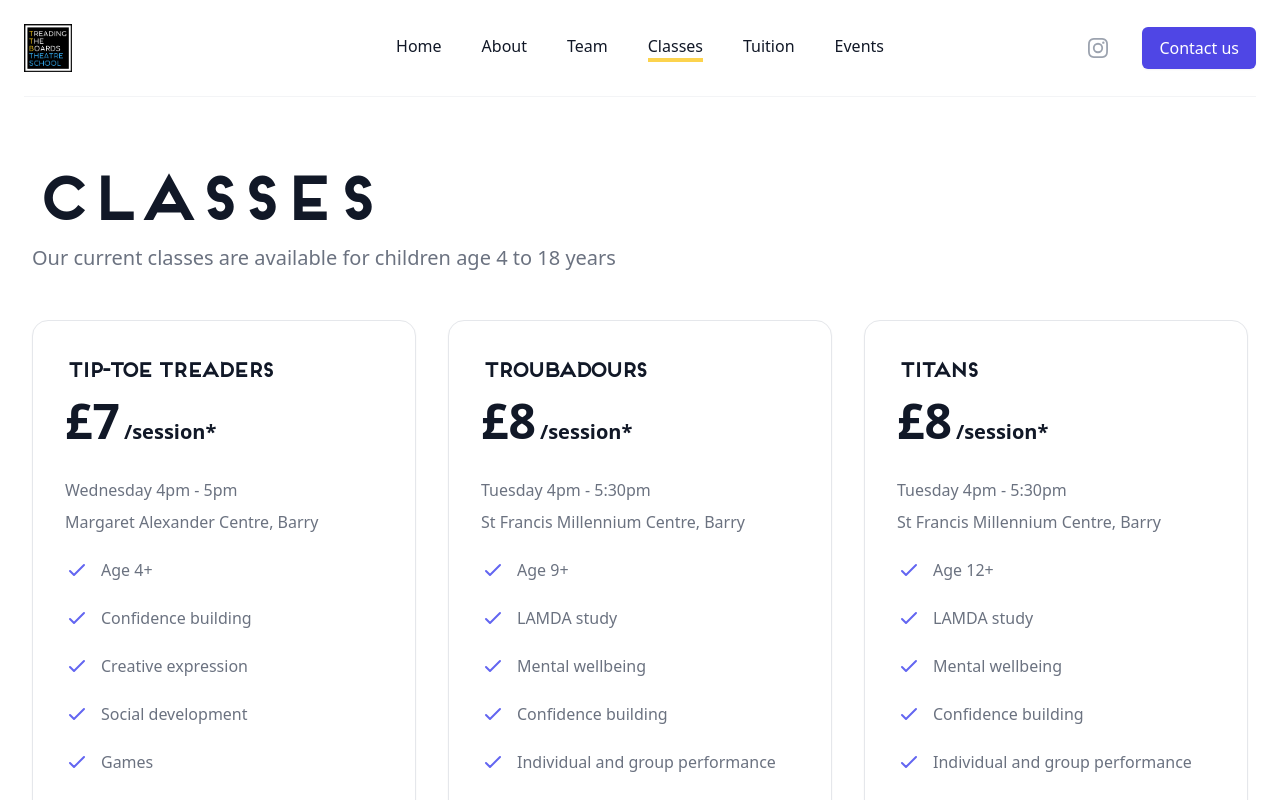
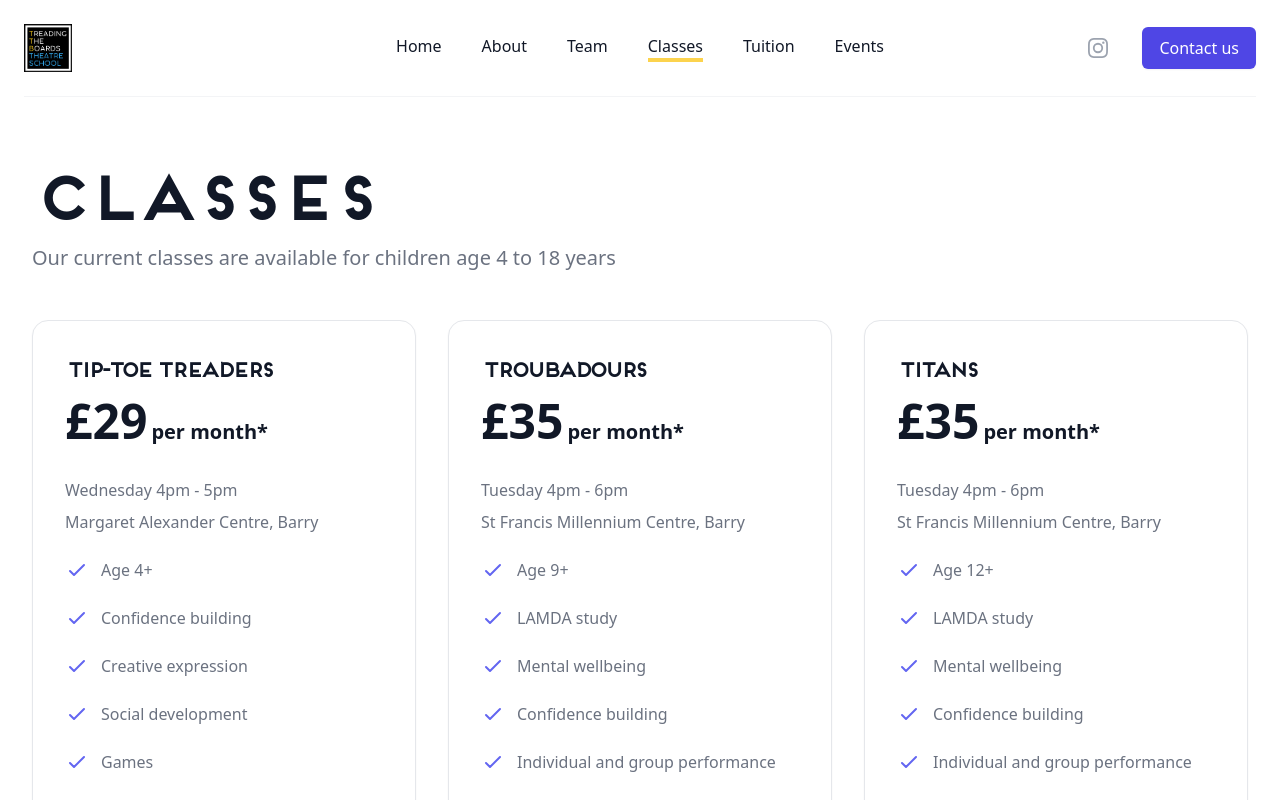
Before and after one commit to thegoodnate/treadingtheboards, a Vue app: page /classes in a window 1280 px wide. Shown: the top 800 px of the page. Built offline with nearby package versions, Linux system fonts and the light colour scheme; a web font is replaced by a local one.

Commit message:
Change class fees to monthly billing
Updated pricing structure to monthly billing for classes.

```diff
--- a/src/views/Classes.vue
+++ b/src/views/Classes.vue
@@ -32,7 +32,7 @@
       </div>
     </div>
     <p class="text-gray-500 mt-8">
-      <b>*</b> Fees are collected per helf-term
+      <b>*</b> Monthly billing over 11 months, no fees in August.
     </p>
   </div>
   <Banner/>
@@ -51,8 +51,8 @@ const pricing = {
   tiers: [
     {
       title: 'Tip-Toe treaders',
-      price: 7,
-      frequency: '/session*',
+      price: 29,
+      frequency: 'per month*',
       description: [
         'Wednesday 4pm - 5pm',
         'Margaret Alexander Centre, Barry',
@@ -71,10 +71,10 @@ const pricing = {
     },
     {
       title: 'Troubadours',
-      price: 8,
-      frequency: '/session*',
+      price: 35,
+      frequency: 'per month*',
       description: [
-        'Tuesday 4pm - 5:30pm',
+        'Tuesday 4pm - 6pm',
         'St Francis Millennium Centre, Barry',
       ],
       features: [
@@ -91,10 +91,10 @@ const pricing = {
     },
     {
       title: 'Titans',
-      price: 8,
-      frequency: '/session*',
+      price: 35,
+      frequency: 'per month*',
       description: [
-        'Tuesday 4pm - 5:30pm',
+        'Tuesday 4pm - 6pm',
         'St Francis Millennium Centre, Barry',
       ],
       features: [
```
